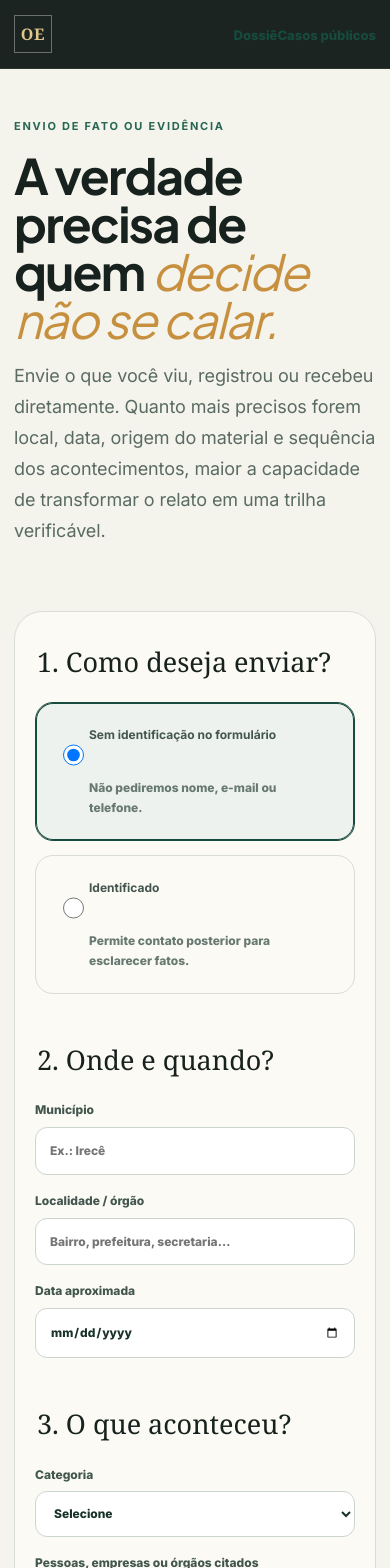
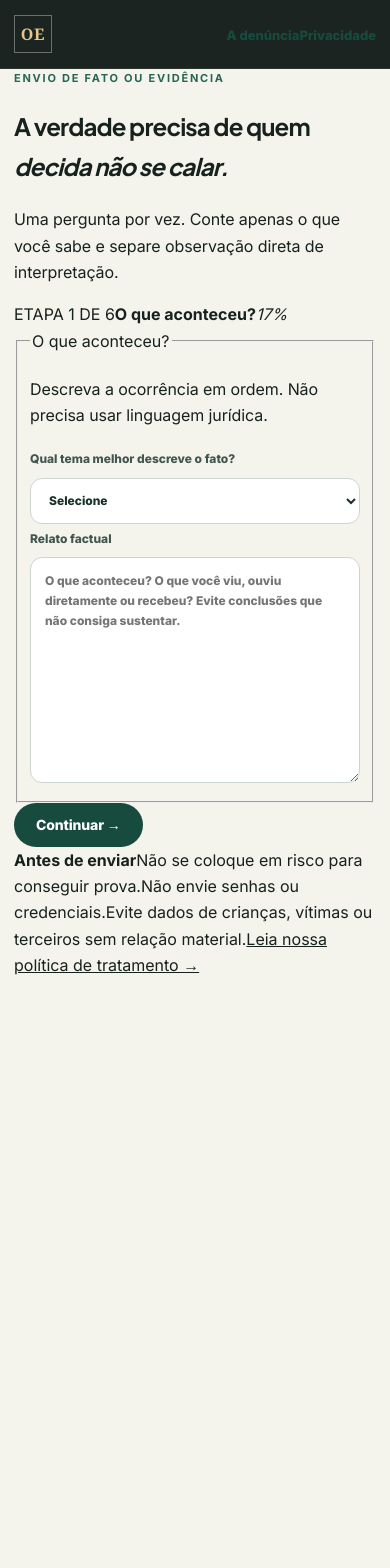
Before and after one commit to davidazevedo/observatorio-eleitoral-ba-2026, a Next.js app: page /enviar in a window 390 px wide. Shown: the top 1568 px of the page. After the commit the page ends 979 px from the top, so only its background shows below. Built offline with nearby package versions, Linux system fonts and the light colour scheme.

Commit message:
refactor: turn evidence submission into progressive mobile-first flow

```diff
--- a/app/enviar/page.tsx
+++ b/app/enviar/page.tsx
@@ -2,96 +2,134 @@
 
 import Link from 'next/link';
 import { upload } from '@vercel/blob/client';
-import { FormEvent, useState } from 'react';
+import { ChangeEvent, FormEvent, useMemo, useState } from 'react';
 
-type UploadedEvidence = {
-  pathname: string;
-  url: string;
-  contentType: string;
-  contentDisposition: string;
-  etag: string;
-  originalName: string;
-  size: number;
+type Mode = 'anonymous' | 'identified';
+type Evidence = {
+  pathname: string; url: string; contentType: string; contentDisposition: string; etag: string;
+  originalName: string; size: number;
 };
 
 const MAX_FILES = 8;
 const MAX_FILE_BYTES = 1024 * 1024 * 1024;
+const stepLabels = ['O que aconteceu?', 'Onde e quando?', 'Quem estava envolvido?', 'Evidências', 'Contato', 'Revisar e enviar'];
 
 export default function SubmitPage() {
-  const [identified, setIdentified] = useState(false);
+  const [step, setStep] = useState(0);
   const [busy, setBusy] = useState(false);
   const [progress, setProgress] = useState('');
+  const [error, setError] = useState('');
   const [protocol, setProtocol] = useState('');
-  const [error, setError] = useState('');
+  const [mode, setMode] = useState<Mode>('anonymous');
+  const [files, setFiles] = useState<File[]>([]);
+  const [data, setData] = useState({
+    category: '',
+    statement: '',
+    municipality: '',
+    locality: '',
+    eventDate: '',
+    peopleOrEntities: '',
+    sourceContext: '',
+    name: '',
+    email: '',
+    phone: '',
+    consent: false,
+  });
 
-  async function onSubmit(event: FormEvent<HTMLFormElement>) {
+  const percent = Math.round(((step + 1) / stepLabels.length) * 100);
+
+  function field(name: keyof typeof data, value: string | boolean) {
+    setData((current) => ({ ...current, [name]: value }));
+  }
+
+  function validateCurrent() {
+    setError('');
+    if (step === 0) {
+      if (!data.category) return 'Selecione uma categoria.';
+      if (data.statement.trim().length < 80) return 'Descreva o fato com pelo menos 80 caracteres.';
+    }
+    if (step === 1 && !data.municipality.trim()) return 'Informe o município.';
+    if (step === 3) {
+      if (files.length > MAX_FILES) return `Envie no máximo ${MAX_FILES} arquivos.`;
+      if (files.some((file) => file.size > MAX_FILE_BYTES)) return 'Cada arquivo pode ter no máximo 1 GB.';
+    }
+    if (step === 4 && mode === 'identified') {
+      if (!data.name.trim()) return 'Informe seu nome ou escolha enviar sem identificação.';
+      if (!/^\S+@\S+\.\S+$/.test(data.email)) return 'Informe um e-mail válido.';
+    }
+    return '';
+  }
+
+  function next() {
+    const invalid = validateCurrent();
+    if (invalid) { setError(invalid); return; }
+    setStep((current) => Math.min(stepLabels.length - 1, current + 1));
+    window.scrollTo({ top: 0, behavior: 'smooth' });
+  }
+
+  function back() {
+    setError('');
+    setStep((current) => Math.max(0, current - 1));
+    window.scrollTo({ top: 0, behavior: 'smooth' });
+  }
+
+  function selectFiles(event: ChangeEvent<HTMLInputElement>) {
+    const nextFiles = Array.from(event.target.files || []);
+    setFiles(nextFiles);
+    setError('');
+  }
+
+  async function submit(event: FormEvent<HTMLFormElement>) {
     event.preventDefault();
-    const formElement = event.currentTarget;
-    setBusy(true);
-    setError('');
-    setProtocol('');
-
+    if (!data.consent) { setError('Confirme a declaração de boa-fé para enviar.'); return; }
+    setBusy(true); setError(''); setProtocol('');
     try {
-      const form = new FormData(formElement);
-      if (String(form.get('website') || '')) throw new Error('Envio inválido.');
-
-      const files = form.getAll('evidence').filter((value): value is File => value instanceof File && value.size > 0);
-      if (files.length > MAX_FILES) throw new Error(`Envie no máximo ${MAX_FILES} arquivos por relato.`);
-      if (files.some((file) => file.size > MAX_FILE_BYTES)) throw new Error('Cada arquivo pode ter no máximo 1 GB.');
-
       const sessionResponse = await fetch('/api/submissions/session', { method: 'POST' });
       const session = await sessionResponse.json();
-      if (!sessionResponse.ok || !session.submissionId || !session.sessionToken) {
-        throw new Error(session.error || 'Não foi possível iniciar uma sessão segura de envio.');
-      }
+      if (!sessionResponse.ok || !session.submissionId || !session.sessionToken) throw new Error(session.error || 'Não foi possível iniciar uma sessão segura.');
       const submissionId = String(session.submissionId);
       const sessionToken = String(session.sessionToken);
 
-      const uploaded: UploadedEvidence[] = [];
+      const uploaded: Evidence[] = [];
       for (let index = 0; index < files.length; index += 1) {
         const file = files[index];
-        setProgress(`Enviando arquivo ${index + 1} de ${files.length}: ${file.name}`);
+        setProgress(`Enviando ${file.name} · arquivo ${index + 1} de ${files.length}`);
         const blob = await upload(`evidence/${submissionId}/${file.name}`, file, {
           access: 'private',
           handleUploadUrl: '/api/upload',
           multipart: true,
           clientPayload: JSON.stringify({ submissionId, sessionToken }),
-          onUploadProgress: ({ percentage }) => setProgress(`Enviando ${file.name}: ${Math.round(percentage)}%`),
+          onUploadProgress: ({ percentage }) => setProgress(`${file.name}: ${Math.round(percentage)}%`),
         });
         uploaded.push({ ...blob, originalName: file.name, size: file.size });
       }
 
       setProgress('Registrando o relato…');
-      const payload = {
-        submissionId,
-        sessionToken,
-        mode: identified ? 'identified' : 'anonymous',
-        municipality: String(form.get('municipality') || ''),
-        locality: String(form.get('locality') || ''),
-        eventDate: String(form.get('eventDate') || ''),
-        category: String(form.get('category') || ''),
-        peopleOrEntities: String(form.get('peopleOrEntities') || ''),
-        statement: String(form.get('statement') || ''),
-        sourceContext: String(form.get('sourceContext') || ''),
-        name: identified ? String(form.get('name') || '') : '',
-        email: identified ? String(form.get('email') || '') : '',
-        phone: identified ? String(form.get('phone') || '') : '',
-        evidence: uploaded,
-        consent: form.get('consent') === 'on',
-      };
-
       const response = await fetch('/api/submissions', {
         method: 'POST',
         headers: { 'content-type': 'application/json' },
-        body: JSON.stringify(payload),
+        body: JSON.stringify({
+          submissionId,
+          sessionToken,
+          mode,
+          municipality: data.municipality,
+          locality: data.locality,
+          eventDate: data.eventDate,
+          category: data.category,
+          peopleOrEntities: data.peopleOrEntities,
+          statement: data.statement,
+          sourceContext: data.sourceContext,
+          name: mode === 'identified' ? data.name : '',
+          email: mode === 'identified' ? data.email : '',
+          phone: mode === 'identified' ? data.phone : '',
+          evidence: uploaded,
+          consent: data.consent,
+        }),
       });
-      const data = await response.json();
-      if (!response.ok) throw new Error(data.error || 'Não foi possível registrar o relato.');
-
-      setProtocol(data.protocol);
+      const result = await response.json();
+      if (!response.ok) throw new Error(result.error || 'Não foi possível registrar o relato.');
+      setProtocol(result.protocol);
       setProgress('');
-      formElement.reset();
-      setIdentified(false);
     } catch (err) {
       setError(err instanceof Error ? err.message : 'Falha inesperada ao enviar.');
       setProgress('');
@@ -100,110 +138,141 @@ export default function SubmitPage() {
     }
   }
 
+  const fileSize = useMemo(() => files.reduce((sum, file) => sum + file.size, 0), [files]);
+
+  if (protocol) {
+    return (
+      <main className="wizard-page">
+        <header className="site-header political-header"><div className="container header-inner"><Link className="brand political-brand" href="/"><span className="brand-mark">OE</span><span className="brand-copy">Observatório Eleitoral<br/><small>Bahia 2026</small></span></Link></div></header>
+        <section className="wizard-success container">
+          <span className="success-seal">✓</span>
+          <p className="eyebrow">RELATO RECEBIDO</p>
+          <h1>Seu material entrou na fila de verificação.</h1>
+          <p className="success-protocol">Protocolo <code>{protocol}</code></p>
+          <div className="verification-message"><strong>Denunciar não transforma um relato em fato.</strong><p>Verificar é o que transforma uma pista em evidência. O material não será publicado automaticamente.</p></div>
+          <div className="actions"><Link className="button" href="/casos">Ver registro público</Link><Link className="button secondary" href="/">Voltar ao início</Link></div>
+        </section>
+      </main>
+    );
+  }
+
   return (
-    <main>
+    <main className="wizard-page">
       <header className="site-header political-header">
         <div className="container header-inner">
           <Link className="brand political-brand" href="/"><span className="brand-mark">OE</span><span className="brand-copy">Observatório Eleitoral<br/><small>Bahia 2026</small></span></Link>
-          <div className="submit-header-links"><Link className="text-link" href="/dossie">Dossiê</Link><Link className="text-link" href="/casos">Casos públicos</Link></div>
+          <div className="submit-header-links"><Link className="text-link" href="/denuncia">A denúncia</Link><Link className="text-link" href="/privacidade">Privacidade</Link></div>
         </div>
       </header>
 
-      <section className="container form-hero">
-        <p className="eyebrow">ENVIO DE FATO OU EVIDÊNCIA</p>
-        <h1>A verdade precisa de quem <em>decide não se calar.</em></h1>
-        <p className="lead">Envie o que você viu, registrou ou recebeu diretamente. Quanto mais precisos forem local, data, origem do material e sequência dos acontecimentos, maior a capacidade de transformar o relato em uma trilha verificável.</p>
-      </section>
+      <section className="container wizard-shell">
+        <div className="wizard-header">
+          <p className="eyebrow">ENVIO DE FATO OU EVIDÊNCIA</p>
+          <h1>A verdade precisa de quem <em>decida não se calar.</em></h1>
+          <p>Uma pergunta por vez. Conte apenas o que você sabe e separe observação direta de interpretação.</p>
+        </div>
 
-      <section className="container form-layout">
-        <form className="evidence-form" onSubmit={onSubmit}>
-          <fieldset>
-            <legend>1. Como deseja enviar?</legend>
-            <div className="mode-grid">
-              <label className={!identified ? 'mode-card active' : 'mode-card'}>
-                <input type="radio" name="mode" checked={!identified} onChange={() => setIdentified(false)} />
-                <strong>Sem identificação no formulário</strong><span>Não pediremos nome, e-mail ou telefone.</span>
+        <div className="wizard-progress" aria-label={`Etapa ${step + 1} de ${stepLabels.length}`}>
+          <div><span>ETAPA {step + 1} DE {stepLabels.length}</span><strong>{stepLabels[step]}</strong><em>{percent}%</em></div>
+          <i><b style={{ width: `${percent}%` }} /></i>
+        </div>
+
+        <form className="wizard-card" onSubmit={submit}>
+          {step === 0 && (
+            <fieldset>
+              <legend>O que aconteceu?</legend>
+              <p className="step-help">Descreva a ocorrência em ordem. Não precisa usar linguagem jurídica.</p>
+              <label>Qual tema melhor descreve o fato?
+                <select value={data.category} onChange={(e)=>field('category',e.target.value)} required>
+                  <option value="">Selecione</option>
+                  <option>Transferência ou convênio</option><option>Licitação ou contrato</option><option>Obra ou serviço público</option>
+                  <option>Distribuição de benefício ou vantagem</option><option>Evento, publicidade ou uso de estrutura pública</option>
+                  <option>Fornecedor ou apoiador</option><option>Outro</option>
+                </select>
               </label>
-              <label className={identified ? 'mode-card active' : 'mode-card'}>
-                <input type="radio" name="mode" checked={identified} onChange={() => setIdentified(true)} />
-                <strong>Identificado</strong><span>Permite contato posterior para esclarecer fatos.</span>
+              <label>Relato factual
+                <textarea value={data.statement} onChange={(e)=>field('statement',e.target.value)} rows={10} placeholder="O que aconteceu? O que você viu, ouviu diretamente ou recebeu? Evite conclusões que não consiga sustentar." />
               </label>
-            </div>
-          </fieldset>
+            </fieldset>
+          )}
 
-          {identified && (
+          {step === 1 && (
             <fieldset>
-              <legend>2. Seus dados</legend>
-              <div className="field-grid three">
-                <label>Nome<input name="name" required /></label>
-                <label>E-mail<input name="email" type="email" required /></label>
-                <label>Telefone<input name="phone" /></label>
+              <legend>Onde e quando?</legend>
+              <p className="step-help">Local e data ajudam a confrontar o relato com documentos, agenda, contratos e registros públicos.</p>
+              <div className="field-grid">
+                <label>Município<input value={data.municipality} onChange={(e)=>field('municipality',e.target.value)} placeholder="Ex.: Irecê" /></label>
+                <label>Localidade, órgão ou endereço aproximado<input value={data.locality} onChange={(e)=>field('locality',e.target.value)} placeholder="Bairro, prefeitura, secretaria, obra…" /></label>
+                <label>Data aproximada<input type="date" value={data.eventDate} onChange={(e)=>field('eventDate',e.target.value)} /></label>
               </div>
             </fieldset>
           )}
 
-          <fieldset>
-            <legend>{identified ? '3' : '2'}. Onde e quando?</legend>
-            <div className="field-grid three">
-              <label>Município<input name="municipality" required placeholder="Ex.: Irecê" /></label>
-              <label>Localidade / órgão<input name="locality" placeholder="Bairro, prefeitura, secretaria…" /></label>
-              <label>Data aproximada<input name="eventDate" type="date" /></label>
-            </div>
-          </fieldset>
+          {step === 2 && (
+            <fieldset>
+              <legend>Quem estava envolvido?</legend>
+              <p className="step-help">Cite pessoas, empresas ou órgãos somente quando houver relação direta com o fato. Não inclua dados pessoais desnecessários.</p>
+              <label>Pessoas, empresas ou órgãos citados<input value={data.peopleOrEntities} onChange={(e)=>field('peopleOrEntities',e.target.value)} /></label>
+              <label>Como você obteve essa informação?
+                <textarea value={data.sourceContext} onChange={(e)=>field('sourceContext',e.target.value)} rows={6} placeholder="Ex.: presenciei pessoalmente; gravei no local; recebi o documento; baixei de um portal oficial…" />
+              </label>
+            </fieldset>
+          )}
 
-          <fieldset>
-            <legend>{identified ? '4' : '3'}. O que aconteceu?</legend>
-            <div className="field-grid">
-              <label>Categoria
-                <select name="category" required defaultValue="">
-                  <option value="" disabled>Selecione</option>
-                  <option>Transferência ou convênio</option>
-                  <option>Licitação ou contrato</option>
-                  <option>Obra ou serviço público</option>
-                  <option>Distribuição de benefício ou vantagem</option>
-                  <option>Evento, publicidade ou uso de estrutura pública</option>
-                  <option>Fornecedor ou apoiador</option>
-                  <option>Outro</option>
-                </select>
+          {step === 3 && (
+            <fieldset>
+              <legend>Que evidência você possui?</legend>
+              <p className="step-help">Preserve o arquivo original. Não edite foto, vídeo ou áudio antes do envio quando puder evitar.</p>
+              <label className="dropzone wizard-dropzone">
+                <strong>Adicionar documentos, fotos, áudio ou vídeo</strong>
+                <span>Até {MAX_FILES} arquivos · até 1 GB por arquivo · armazenamento privado</span>
+                <input type="file" multiple onChange={selectFiles} accept="image/*,video/*,audio/*,.pdf,.txt,.csv,.doc,.docx,.xls,.xlsx" />
               </label>
-              <label>Pessoas, empresas ou órgãos citados<input name="peopleOrEntities" placeholder="Informe apenas quando houver relação direta com o fato" /></label>
-              <label>Relato factual<textarea name="statement" minLength={80} required rows={9} placeholder="Descreva em ordem: o que ocorreu, quem participou, onde, quando e o que você viu ou recebeu diretamente." /></label>
-              <label>Como você obteve essa informação ou arquivo?<textarea name="sourceContext" rows={4} placeholder="Ex.: gravei pessoalmente; recebi de servidor; baixei do portal X; fotografei a obra em…" /></label>
-            </div>
-          </fieldset>
+              {files.length ? <div className="selected-files">{files.map((file)=><div key={file.name+file.size}><span>{file.name}</span><b>{(file.size/1024/1024).toFixed(1)} MB</b></div>)}<small>Total: {(fileSize/1024/1024).toFixed(1)} MB</small></div> : <p className="optional-note">Você pode enviar apenas o relato e acrescentar evidências depois por outro protocolo.</p>}
+            </fieldset>
+          )}
 
-          <fieldset>
-            <legend>{identified ? '5' : '4'}. Evidências</legend>
-            <label className="dropzone">
-              <strong>Adicionar documentos, fotos, áudio ou vídeo</strong>
-              <span>Até {MAX_FILES} arquivos. Até 1 GB por arquivo. Os originais são enviados ao armazenamento privado.</span>
-              <input name="evidence" type="file" multiple accept="image/*,video/*,audio/*,.pdf,.txt,.csv,.doc,.docx,.xls,.xlsx" />
-            </label>
-          </fieldset>
+          {step === 4 && (
+            <fieldset>
+              <legend>Deseja deixar um contato?</legend>
+              <p className="step-help">Você pode enviar sem informar nome, telefone ou e-mail. Isso não equivale a prometer anonimato absoluto da infraestrutura de internet.</p>
+              <div className="mode-grid wizard-mode">
+                <label className={mode==='anonymous'?'mode-card active':'mode-card'}><input type="radio" checked={mode==='anonymous'} onChange={()=>setMode('anonymous')} /><strong>Sem identificação no formulário</strong><span>Não pediremos seus dados de contato.</span></label>
+                <label className={mode==='identified'?'mode-card active':'mode-card'}><input type="radio" checked={mode==='identified'} onChange={()=>setMode('identified')} /><strong>Quero deixar contato</strong><span>Permite esclarecer o relato posteriormente.</span></label>
+              </div>
+              {mode === 'identified' ? <div className="field-grid three contact-fields"><label>Nome<input value={data.name} onChange={(e)=>field('name',e.target.value)} /></label><label>E-mail<input type="email" value={data.email} onChange={(e)=>field('email',e.target.value)} /></label><label>Telefone<input value={data.phone} onChange={(e)=>field('phone',e.target.value)} /></label></div> : <div className="anonymity-note"><strong>Sem identificação no formulário</strong><p>Nenhum sistema comum de internet pode prometer anonimato absoluto. Em situação de risco elevado, considere também os canais oficiais das autoridades competentes.</p></div>}
+            </fieldset>
+          )}
 
-          <input className="honey" name="website" tabIndex={-1} autoComplete="off" />
+          {step === 5 && (
+            <fieldset>
+              <legend>Revise e envie</legend>
+              <p className="step-help">Confira os pontos principais antes de registrar o protocolo.</p>
+              <div className="review-grid">
+                <div><span>Tema</span><strong>{data.category}</strong></div><div><span>Município</span><strong>{data.municipality}</strong></div>
+                <div><span>Data</span><strong>{data.eventDate || 'não informada'}</strong></div><div><span>Contato</span><strong>{mode==='identified'?'identificado':'sem identificação no formulário'}</strong></div>
+                <div className="review-wide"><span>Relato</span><p>{data.statement}</p></div><div className="review-wide"><span>Evidências</span><strong>{files.length} arquivo(s)</strong></div>
+              </div>
+              <label className="consent"><input type="checkbox" checked={data.consent} onChange={(e)=>field('consent',e.target.checked)} /><span>Declaro que o relato foi feito de boa-fé e autorizo sua análise para verificação e eventual encaminhamento às autoridades. Entendo que o envio não implica publicação automática.</span></label>
+              <button className="button button-gold large final-submit" type="submit" disabled={busy}>{busy?'Enviando…':'Registrar fato/evidência'}</button>
+              {progress ? <p className="status">{progress}</p> : null}
+            </fieldset>
+          )}
 
-          <label className="consent">
-            <input type="checkbox" name="consent" required />
-            <span>Declaro que o relato foi feito de boa-fé e autorizo sua análise para fins de verificação e eventual encaminhamento às autoridades. Entendo que o envio não implica publicação automática.</span>
-          </label>
+          {error ? <p className="status error" role="alert">{error}</p> : null}
 
-          <button className="button large" type="submit" disabled={busy}>{busy ? 'Enviando…' : 'Registrar fato/evidência'}</button>
-          {progress && <p className="status">{progress}</p>}
-          {error && <p className="status error">{error}</p>}
-          {protocol && <div className="success"><strong>Recebido.</strong><p>Protocolo: <code>{protocol}</code></p><p>Guarde esse código. O material ficará pendente de triagem e verificação.</p></div>}
+          <div className="wizard-actions">
+            {step > 0 && !busy ? <button type="button" className="wizard-back" onClick={back}>← Voltar</button> : <span />}
+            {step < stepLabels.length - 1 ? <button type="button" className="button" onClick={next}>Continuar →</button> : null}
+          </div>
         </form>
 
-        <aside className="privacy-card">
-          <p className="eyebrow">PRIVACIDADE E CAUTELA</p>
-          <h2>Antes de enviar</h2>
-          <ul>
-            <li>Não envie senhas, credenciais ou documentos pessoais sem relação com o fato.</li>
-            <li>Evite expor dados de crianças, vítimas ou terceiros alheios ao caso.</li>
-            <li>Preserve o arquivo original sempre que possível; não edite vídeo ou foto antes do envio.</li>
-            <li>Não confronte pessoas nem se coloque em risco para conseguir uma prova.</li>
-          </ul>
-          <p className="small">No modo sem identificação, o formulário não solicita seus dados de contato. Serviços de hospedagem podem manter logs técnicos de segurança e operação.</p>
+        <aside className="wizard-safety">
+          <strong>Antes de enviar</strong>
+          <span>Não se coloque em risco para conseguir prova.</span>
+          <span>Não envie senhas ou credenciais.</span>
+          <span>Evite dados de crianças, vítimas ou terceiros sem relação material.</span>
+          <Link href="/privacidade">Leia nossa política de tratamento →</Link>
         </aside>
       </section>
     </main>
```
